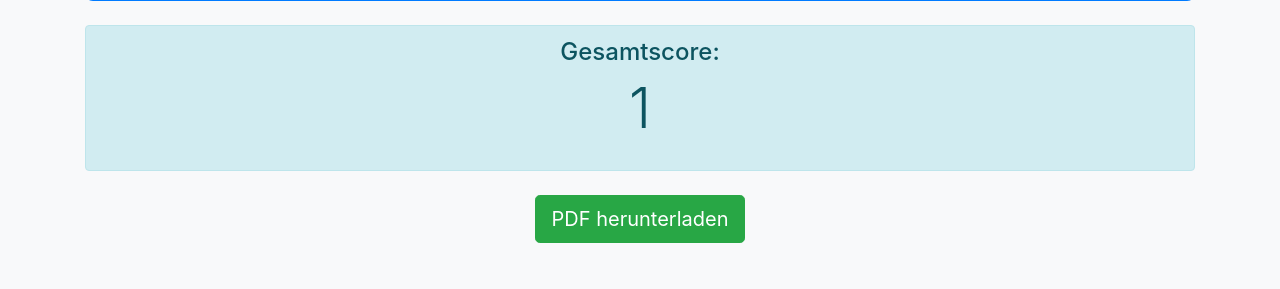
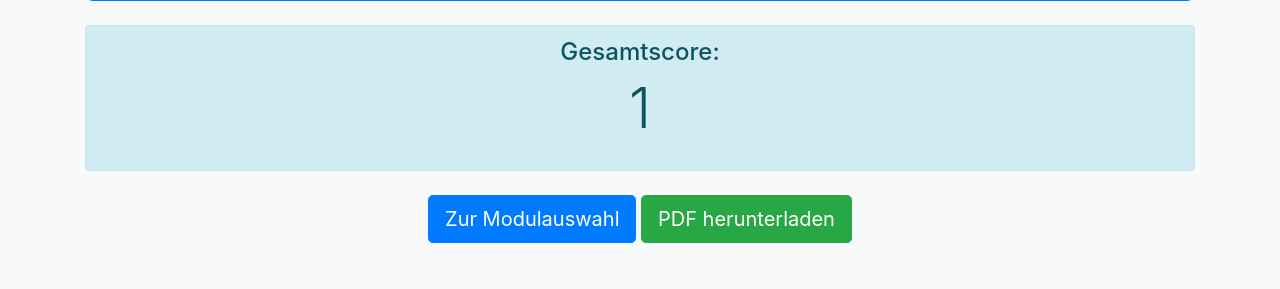
Before and after one commit to iGodmovement/BA, a Flask app: template templates/summary.html in a window 1280 px wide. Shown: the part 189-478 px from the top of the page. Run offline with Flask 3, Linux system fonts and the light colour scheme; the template is opened without the code that fills it: values that come from a table or form of the project are taken from there, most other values are stand-ins (such as "Sample title", 1, 10 or a date in 2020); some libraries are stand-ins or nearby versions.

Commit message:
Modul-Button

```diff
--- a/templates/summary.html
+++ b/templates/summary.html
@@ -106,6 +106,7 @@
 
     <!-- PDF Download Button -->
     <div class="container text-center mt-4">
+        <a href="/choose_module" class="btn btn-primary btn-lg">Zur Modulauswahl</a>
         <a href="/download_pdf" class="btn btn-success btn-lg">PDF herunterladen</a>
     </div>
 
```
Also changed, not shown: app.py (+9 -3 lines).
